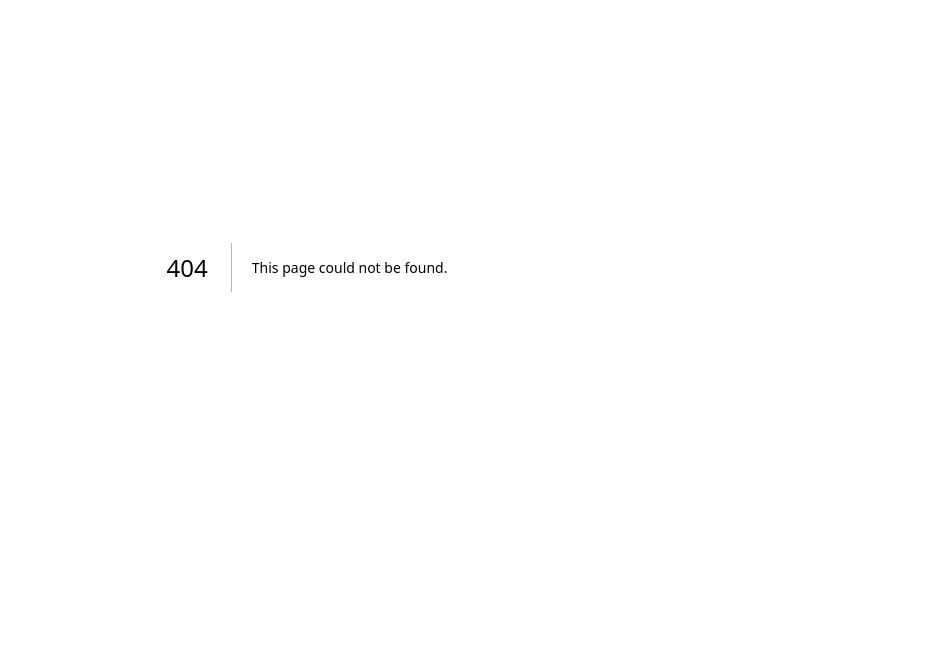
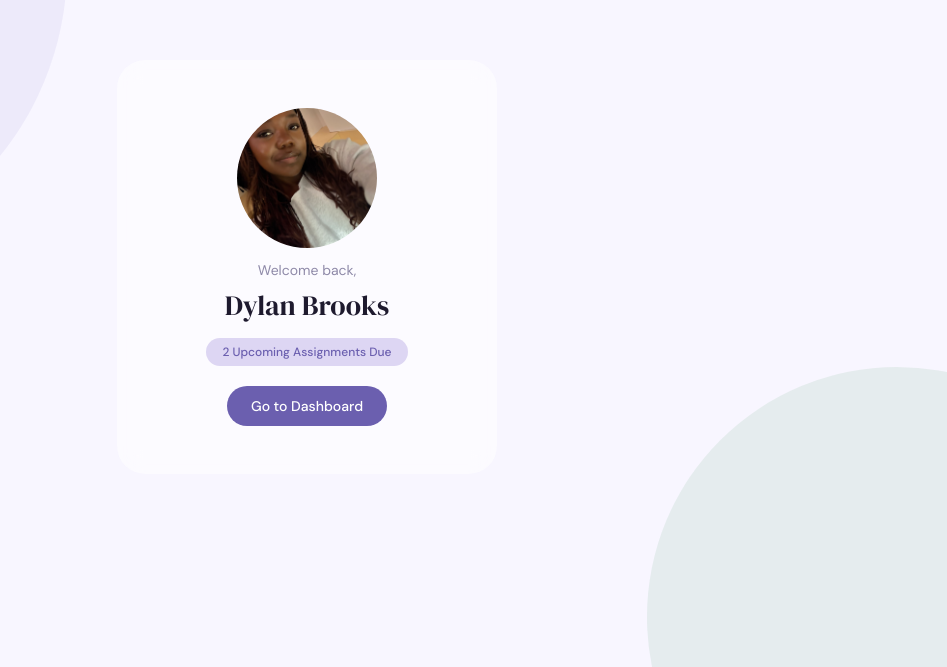
Before and after one commit to Dylan-Brooks2/PlanIt, a Next.js app: page /welcome in a window 1280 px wide. Before the commit this address had no page. Shown: the part 133-800 px from the top of the page, without its empty margins (333-1280 px from the left). Built offline with nearby package versions, Linux system fonts and the light colour scheme.

Commit message:
add welcome back screen

```diff
--- /dev/null
+++ b/src/app/welcome/page.tsx
@@ -0,0 +1,34 @@
+import Link from 'next/link'
+
+export default function Welcome() {
+  return (
+    <>
+      <main className="bg-bg relative flex min-h-screen items-center justify-center overflow-hidden">
+        {/* Background Decorative Shapes */}
+        <div className="bg-lavender absolute -top-[200px] -left-[200px] size-[600px] rounded-full opacity-40" />
+        <div className="bg-sage-light absolute -right-[200px] -bottom-[200px] size-[500px] rounded-full opacity-30" />
+
+        {/* Welcome Card */}
+        <div className="relative z-[2] flex w-[380px] flex-col items-center gap-3 overflow-hidden rounded-[28px] border-transparent bg-white/50 px-10 py-12 text-center backdrop-blur-md">
+          <img
+            src="/dylan-brooks.jpg"
+            alt="Dylan Brooks"
+            className="size-[140px] flex-shrink-0 rounded-full object-cover"
+          />
+          <div className="flex flex-col items-center gap-1">
+            <p className="text-ink-mute text-sm">Welcome back,</p>
+            <h2 className="text-ink font-serif text-[28px]">Dylan Brooks</h2>
+          </div>
+          <div className="bg-lavender text-deep-purple rounded-full px-4 py-1.5 text-xs font-medium">
+            2 Upcoming Assignments Due
+          </div>
+          <Link href="/dashboard">
+            <button className="bg-deep-purple mt-2 cursor-pointer rounded-full px-6 py-2.5 text-sm font-medium text-white">
+              Go to Dashboard
+            </button>
+          </Link>
+        </div>
+      </main>
+    </>
+  )
+}
```
